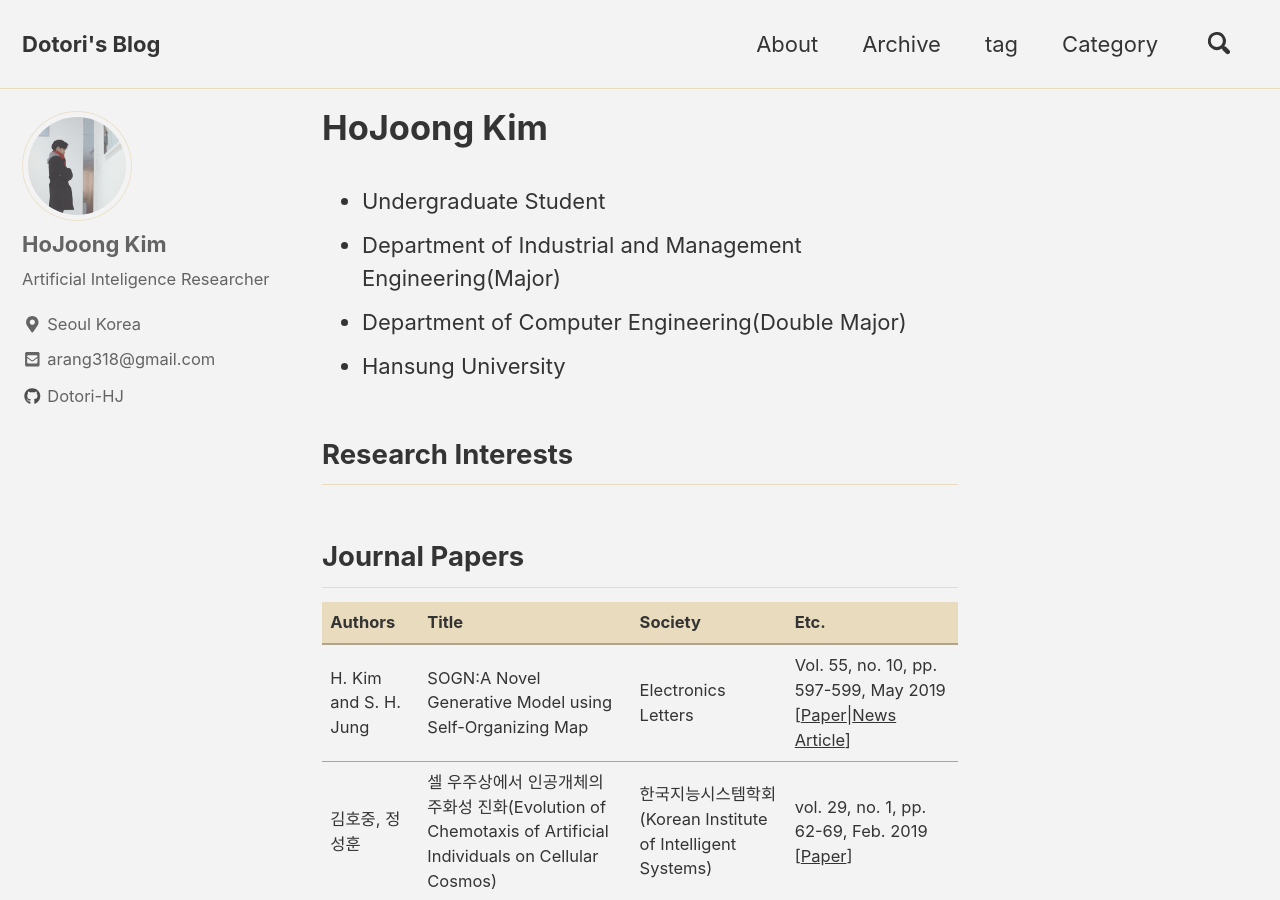
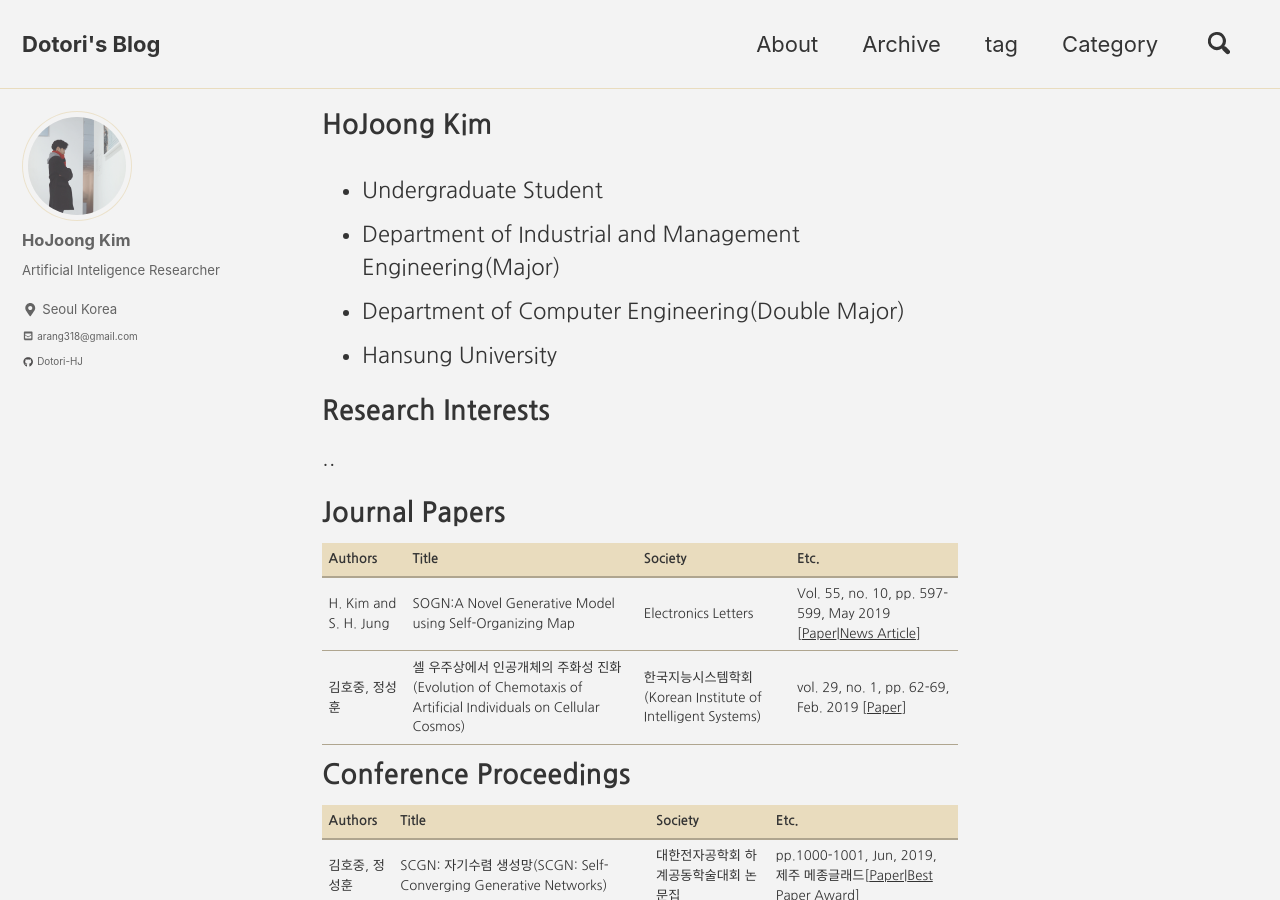
Before and after one commit to Dotori-HJ/dotori-hj.github.io, a Jekyll site: the page built from _pages/about.md, in a window 1280 px wide and 900 px high. Built offline with Jekyll 4.4.1, drawn with Linux system fonts in a browser that asks for light colours; cached includes are drawn as plain includes; nearby versions of some CDN libraries.

Commit message:
modify font size & add the test post

```diff
--- a/Gemfile
+++ b/Gemfile
@@ -5,3 +5,4 @@ gem "jekyll", "~> 3.8.5"
 gem "minimal-mistakes-jekyll"
 gem "jekyll-sitemap"
 gem "jekyll-feed"
+gem "jemoji"
--- a/_includes/head.html
+++ b/_includes/head.html
@@ -13,6 +13,9 @@
 
 <!-- For all browsers -->
 <link rel="stylesheet" href="{{ '/assets/css/main.css' | relative_url }}">
+
+<!--fonts-->
+<link rel="stylesheet" href="https://fonts.googleapis.com/earlyaccess/nanumgothic.css">
 
 <!--[if lte IE 9]>
   <style>
--- a/_pages/about.md
+++ b/_pages/about.md
@@ -12,19 +12,19 @@ permalink: /about/
 * Department of Computer Engineering(Double Major)
 * Hansung University
 
-## Research Interests
+# Research Interests
+
+..
 
 
-
-
-## Journal Papers
+# Journal Papers
 
 | Authors               | Title                                                   | Society                                | Etc.                                 |
 | --------------------- | ------------------------------------------------------- | -------------------------------------- | ------------------------------------ |
 | H. Kim and S. H. Jung | SOGN:A Novel Generative Model using Self-Organizing Map | Electronics Letters | Vol. 55, no. 10, pp. 597-599, May 2019 [[Paper](https://digital-library.theiet.org/content/journals/10.1049/el.2019.0202?originator=ietauthorOffprint&identity=472350&timestamp=20200318140846&signature=87c328261a11d1dbce280e6be244c9e5&tinyUrl=http://ietdl.org/t/dOrfE)\|[News Article](<https://news.joins.com/article/23428070>)] |
 | 김호중, 정성훈 | 셀 우주상에서 인공개체의 주화성 진화(Evolution of Chemotaxis of Artificial Individuals on Cellular Cosmos) | 한국지능시스템학회(Korean Institute of Intelligent Systems) | vol. 29, no. 1, pp. 62-69, Feb. 2019 [[Paper](http://www.dbpia.co.kr/Journal/ArticleDetail/NODE07617428)] |
 
-## Conference Proceedings
+# Conference Proceedings
 
 | Authors        | Title                                | Society                                   | Etc.                                                         |
 | --------------------- | ------------------------------------------------------- | -------------------------------------- | ------------------------------------ |
--- a/_sass/minimal-mistakes/_variables.scss
+++ b/_sass/minimal-mistakes/_variables.scss
@@ -6,17 +6,18 @@
    Typography
    ========================================================================== */
 
-$doc-font-size: 16 !default;
+$doc-font-size: 10 !default;
 
 /* paragraph indention */
 $paragraph-indent: false !default; // true, false (default)
-$indent-var: 1.3em !default;
+$indent-var: 1em !default;
 
 /* system typefaces */
 $serif: "10X10", Georgia, Times, serif !default;
 $sans-serif: -apple-system, BlinkMacSystemFont, "Roboto", "Segoe UI",
   "Helvetica Neue", "Lucida Grande", Arial, sans-serif !default;
 $monospace: Monaco, Consolas, "Lucida Console", monospace !default;
+$nanumgothic: "Nanum Gothic" !default;
 
 /* sans serif typefaces */
 $sans-serif-narrow: $sans-serif !default;
@@ -29,19 +30,19 @@ $bodoni: "Bodoni MT", serif !default;
 $calisto: "Calisto MT", serif !default;
 $garamond: Garamond, serif !default;
 
-$global-font-family: $sans-serif !default;
-$header-font-family: $sans-serif !default;
-$caption-font-family: $serif !default;
+$global-font-family: $nanumgothic !default;
+$header-font-family: $nanumgothic !default;
+$caption-font-family: $nanumgothic !default;
 
 /* type scale */
-$type-size-1: 2.441em !default; // ~39.056px
-$type-size-2: 1.953em !default; // ~31.248px
-$type-size-3: 1.563em !default; // ~25.008px
-$type-size-4: 1.25em !default; // ~20px
-$type-size-5: 1em !default; // ~16px
-$type-size-6: 0.75em !default; // ~12px
-$type-size-7: 0.6875em !default; // ~11px
-$type-size-8: 0.625em !default; // ~10px
+$type-size-1: 2em !default; // ~39.056px
+$type-size-2: 1.5em !default; // ~31.248px
+$type-size-3: 1.25em !default; // ~25.008px
+$type-size-4: 1em !default; // ~20px
+$type-size-5: 0.75em !default; // ~16px
+$type-size-6: 0.6em !default; // ~12px
+$type-size-7: 0.5em !default; // ~11px
+$type-size-8: 0.4em !default; // ~10px
 
 /*
    Colors
```
Also changed, not shown: _posts/2019-09-22-RetinaMask.md (added, +15 -0 lines), _config.yml (line endings or trailing spaces).
